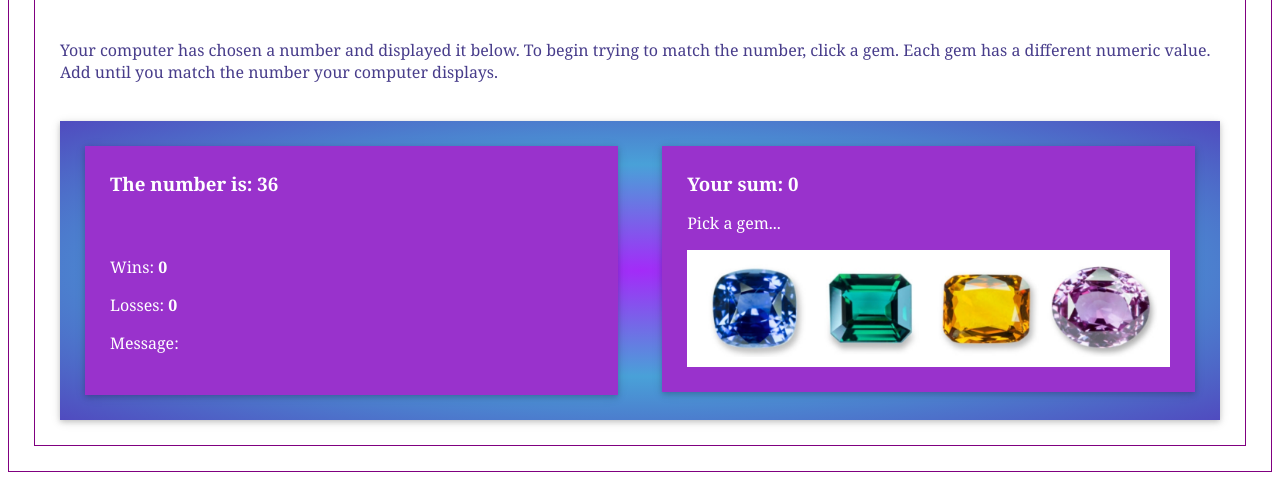
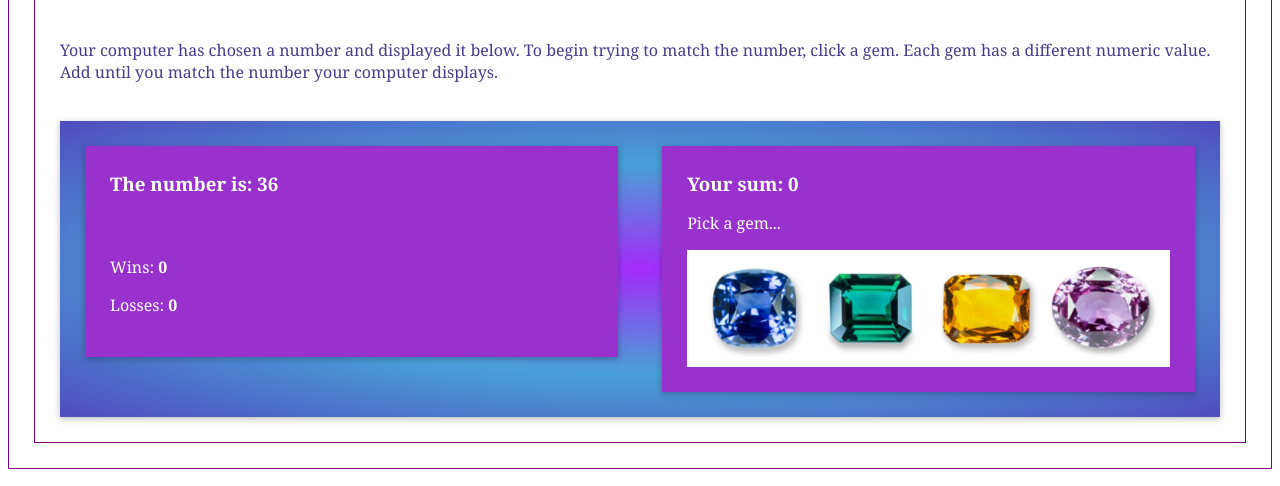
Before and after one commit to MadeleineKemeny/Crystal-Ball, a plain HTML site: page index.html in a window 1280 px wide. Shown: the part 314-800 px from the top of the page. Drawn offline with nearby package versions, Linux system fonts and the light colour scheme.

Commit message:
minor html change to remove test

```diff
--- a/index.html
+++ b/index.html
@@ -33,7 +33,6 @@
                     <!-- populated in html by instructions in .js file -->
                     <p>Wins:<span id="wins"></span></p>
                     <p>Losses:<span id="losses"></span></p>
-                    <p>Message:<span id="info"></span></p>
 
                 </div>
 
```
